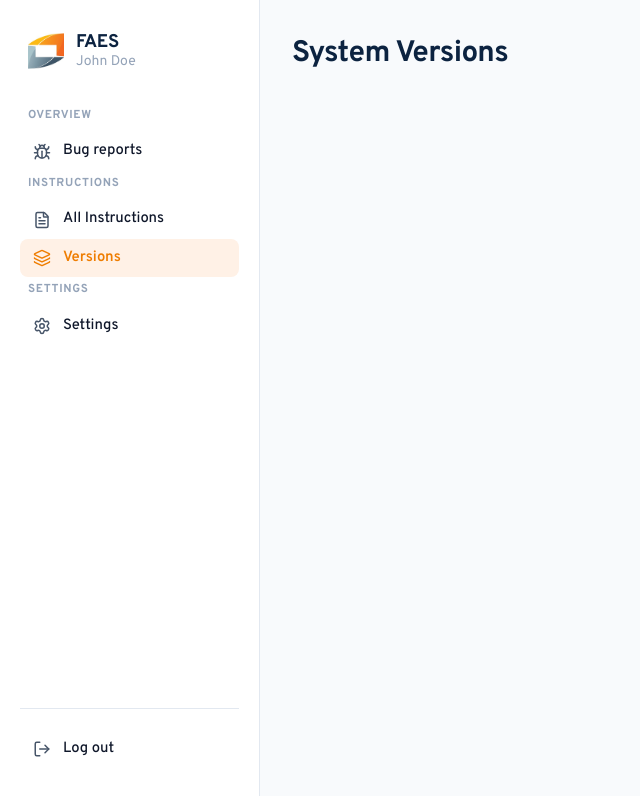
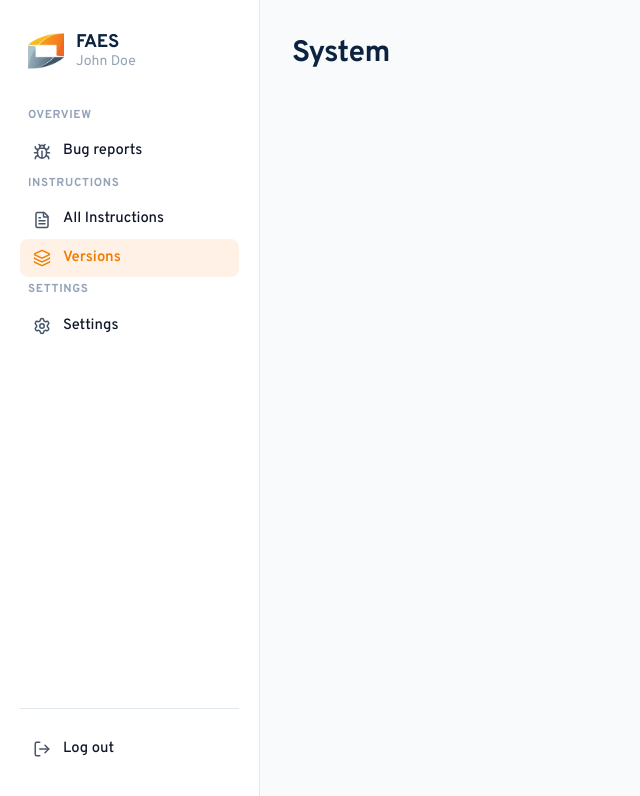
Before and after one commit to lars04m/faes-dashboard, a React (Vite) app: page / in a window 1280 px wide. Both pictures are taken after a click on the element "Versions". Shown: the top 796 px of the page, without its empty margins (0-640 px from the left). Built offline with nearby package versions, Linux system fonts and the light colour scheme; a web font is replaced by a local one.

Commit message:
first test commit

```diff
--- a/src/components/Versions.tsx
+++ b/src/components/Versions.tsx
@@ -5,7 +5,7 @@ export const Versions: React.FC = () => {
     <div className="dashboard-container">
       <div className="dashboard-header">
         <div>
-          <h1 className="dashboard-title">System Versions</h1>
+          <h1 className="dashboard-title">System</h1>
         </div>
       </div>
     </div>
```
Also changed, not shown: 1 other file (tests, documents, lock files or other folders).
